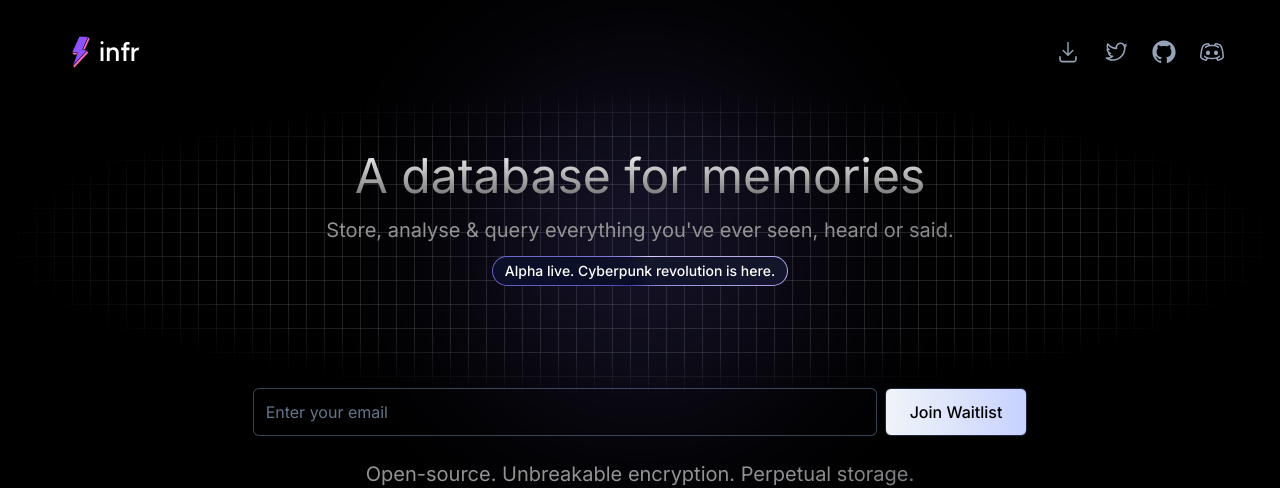
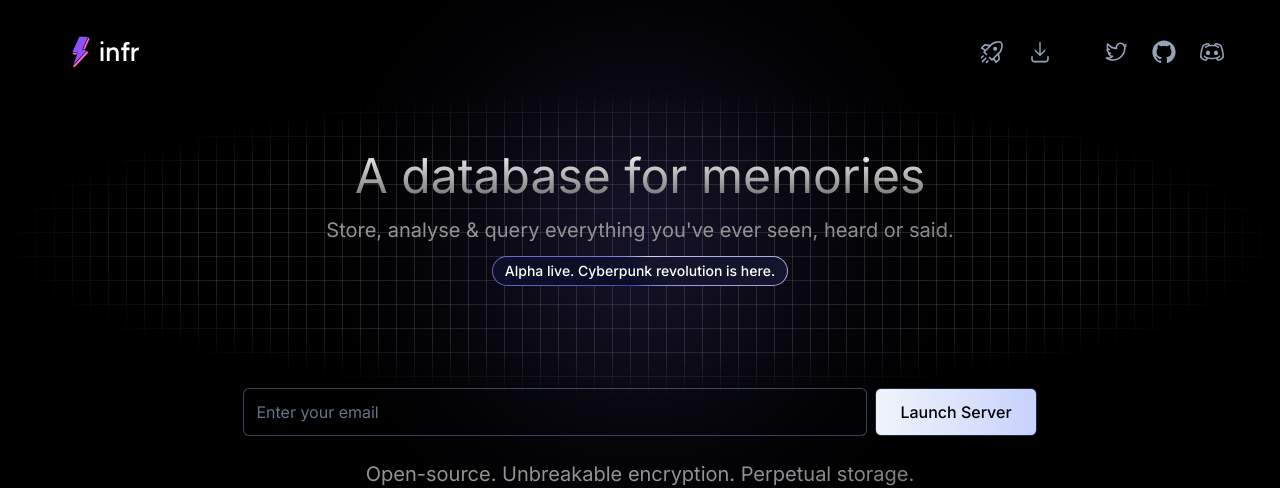
Before and after one commit to InfrHQ/infr.com, a Next.js app: page / in a window 1280 px wide. Shown: the top 488 px of the page. Built offline with nearby package versions, Linux system fonts and the light colour scheme.

Commit message:
Update: Add launch server

```diff
--- a/app/api/waitlist/route.js
+++ b/app/api/waitlist/route.js
@@ -5,9 +5,9 @@ export async function GET(req) {
 
   // Get the user's email for the waitlist
   const email = url.searchParams.get('email');
-  console.log(email);
+
   // Store email
-  let resp = await fetch('https://i.getinfr.com/api/email', {
+  await fetch('https://i.getinfr.com/api/join', {
     method: 'POST',
     headers: {
       'Content-Type': 'application/json',
@@ -16,8 +16,6 @@ export async function GET(req) {
     body: JSON.stringify({ template_data: { email_id: email } }),
   });
 
-  console.log(resp);
-
   // Return a 200 response
   return NextResponse.json({ success: 'Added to waitlist successfully.' });
 }
--- a/components/Header.js
+++ b/components/Header.js
@@ -5,6 +5,7 @@ import {
   GitHubLogoIcon,
   TwitterLogoIcon,
   DownloadIcon,
+  RocketIcon,
 } from '@radix-ui/react-icons';
 
 const Header = () => {
@@ -22,7 +23,15 @@ const Header = () => {
         </Link>
 
         <nav className="flex gap-6 items-center">
-          <a href="/download" className="inline-flex ">
+          <a
+            href="https://server.getinfr.com"
+            target="_blank"
+            rel="noopener noreferrer"
+            className="inline-flex "
+          >
+            <RocketIcon className="h-6 w-6 text-slate-400 transition-colors hover:text-white"  />
+          </a>
+          <a href="/download" className="inline-flex mr-7">
             <DownloadIcon className="h-6 w-6 text-slate-400 transition-colors hover:text-white" />
           </a>
           <a
@@ -50,7 +59,6 @@ const Header = () => {
             <DiscordLogoIcon className="h-6 w-6 text-slate-400 transition-colors hover:text-white" />
           </a>
         </nav>
-
       </header>
     </div>
   );
--- a/components/Join.js
+++ b/components/Join.js
@@ -27,7 +27,7 @@ const Loader = () => {
 function Join() {
   const [email, setEmail] = useState('');
   const [loading, setLoading] = useState(false);
-  const [btnText, setBtnText] = useState('Join Waitlist');
+  const [btnText, setBtnText] = useState('Launch Server');
   const [success, setSuccess] = useState(false);
 
   const handleSubmit = async (e) => {
```
